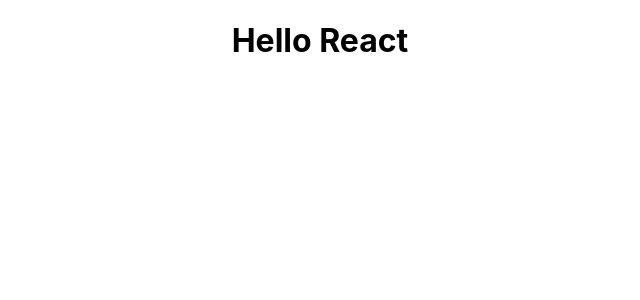
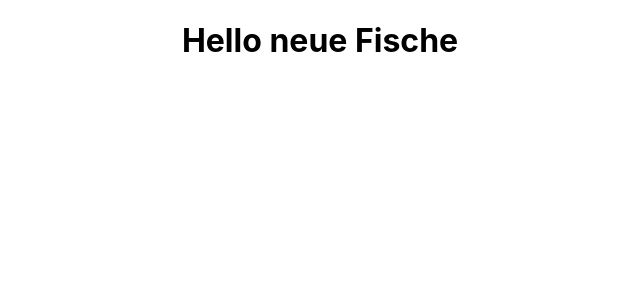
Before and after one commit to Shari-alt/react-exercise-template, a React (Create React App) app: page / in a window 1280 px wide. Shown: the top 300 px of the page, without its empty margins (320-960 px from the left). Built offline with nearby package versions, Linux system fonts and the light colour scheme.

Commit message:
Added the solution of number one

```diff
--- a/src/App.js
+++ b/src/App.js
@@ -1,10 +1,13 @@
-import { useState } from "react";
+import { useEffect, useState } from "react";
 import "./App.css";
 
 function App() {
   const [message, setMessage] = useState("Hello React");
   // Your code below
 
+  useEffect(() => {
+    setMessage("Hello neue Fische");
+  })
   return (
     <div className="App">
       <h1>{message}</h1>
```
